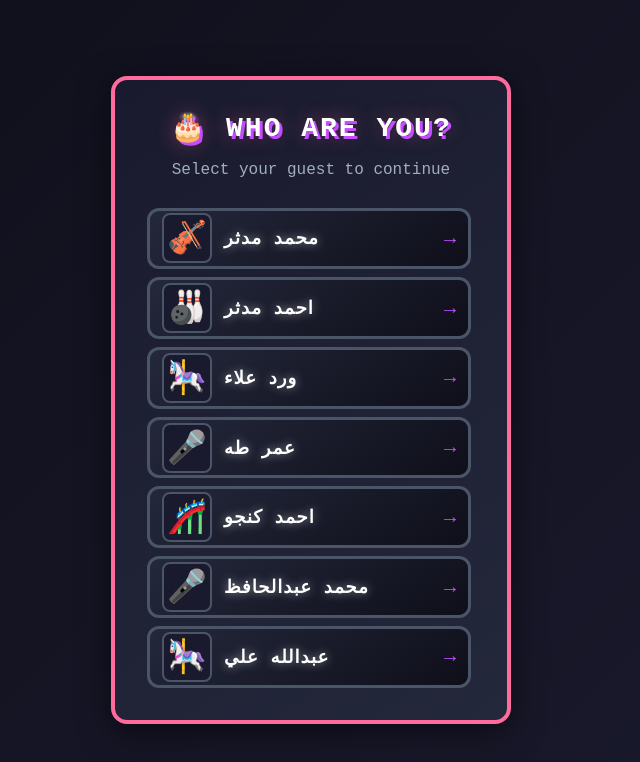
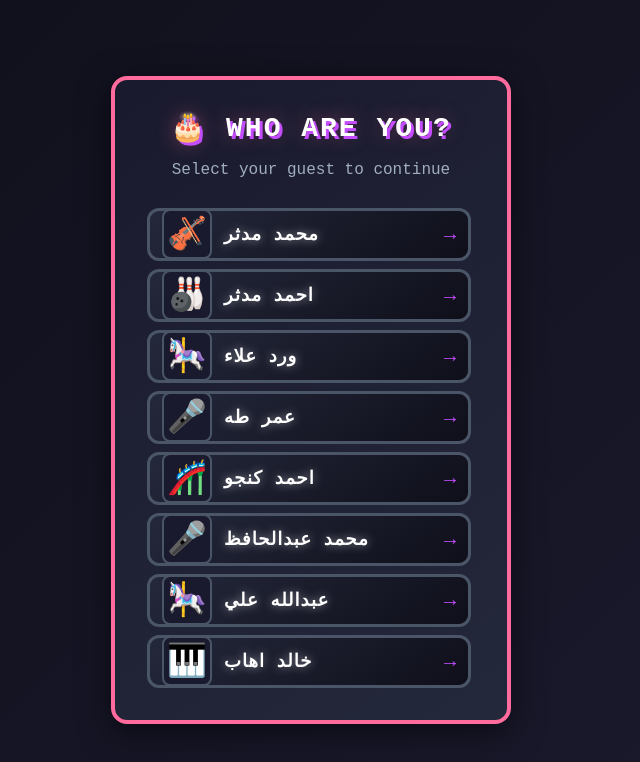
Before and after one commit to mohammed054/BD, a React (Vite) app: page / in a window 1280 px wide. Shown: the top 762 px of the page, without its empty margins (329-969 px from the left). Built offline with nearby package versions, Linux system fonts and the light colour scheme.

Commit message:
newguest

```diff
--- a/src/components/GuestList.jsx
+++ b/src/components/GuestList.jsx
@@ -10,7 +10,8 @@ const PREDEFINED_GUESTS = [
   { id: 4, name: 'عمر طه' },
   { id: 5, name: 'احمد كنجو' },
   { id: 6, name: 'محمد عبدالحافظ' },
-  { id: 7, name: 'عبدالله علي' }
+  { id: 7, name: 'عبدالله علي' },
+  { id: 8, name: 'خالد اهاب' }
 ];
 
 export default function GuestList() {
@@ -41,7 +42,7 @@ export default function GuestList() {
         });
 
         const total = allItemsList.reduce((sum, item) => sum + (item.price || 0), 0);
-        setSplitShare(total / 7);
+        setSplitShare(total / 8);
       } catch (error) {
         console.error('Failed to fetch items:', error);
       }
--- a/src/components/GuestSelection.jsx
+++ b/src/components/GuestSelection.jsx
@@ -9,7 +9,8 @@ const PREDEFINED_GUESTS = [
   { id: 4, name: 'عمر طه' },
   { id: 5, name: 'احمد كنجو' },
   { id: 6, name: 'محمد عبدالحافظ' },
-  { id: 7, name: 'عبدالله علي' }
+  { id: 7, name: 'عبدالله علي' },
+  { id: 8, name: 'خالد اهاب' }
 ];
 
 export default function GuestSelection() {
```
